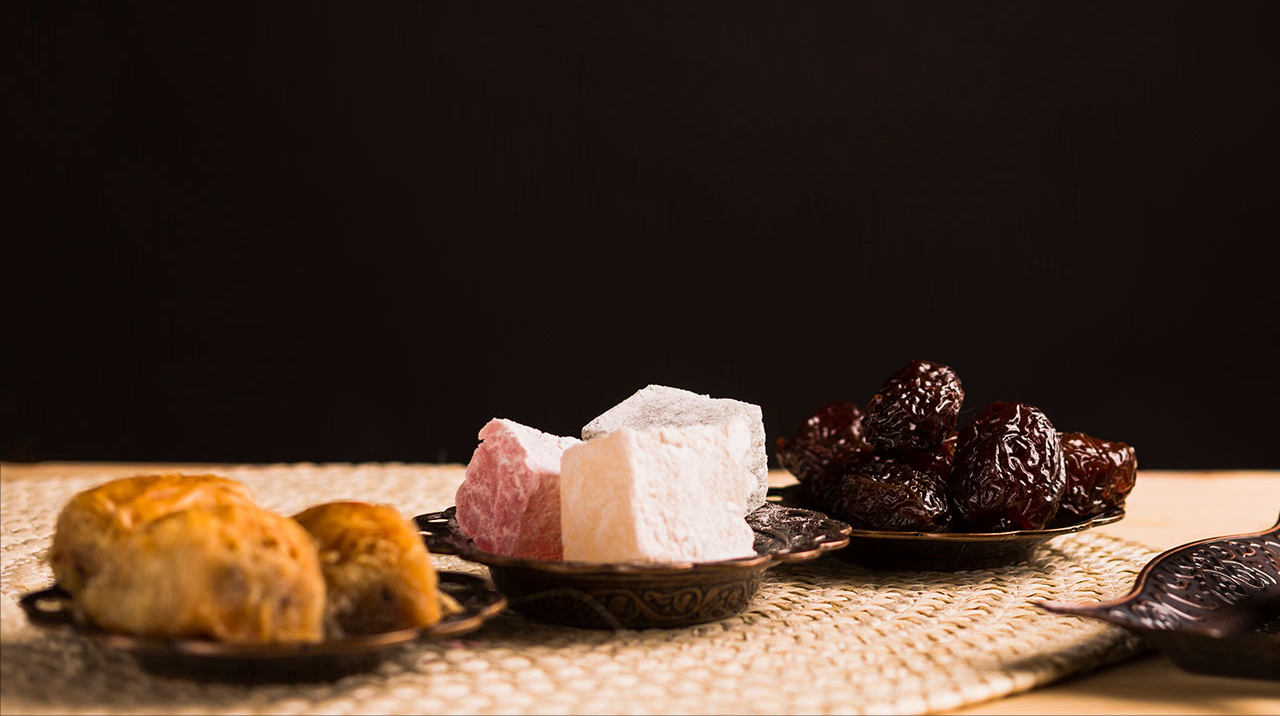
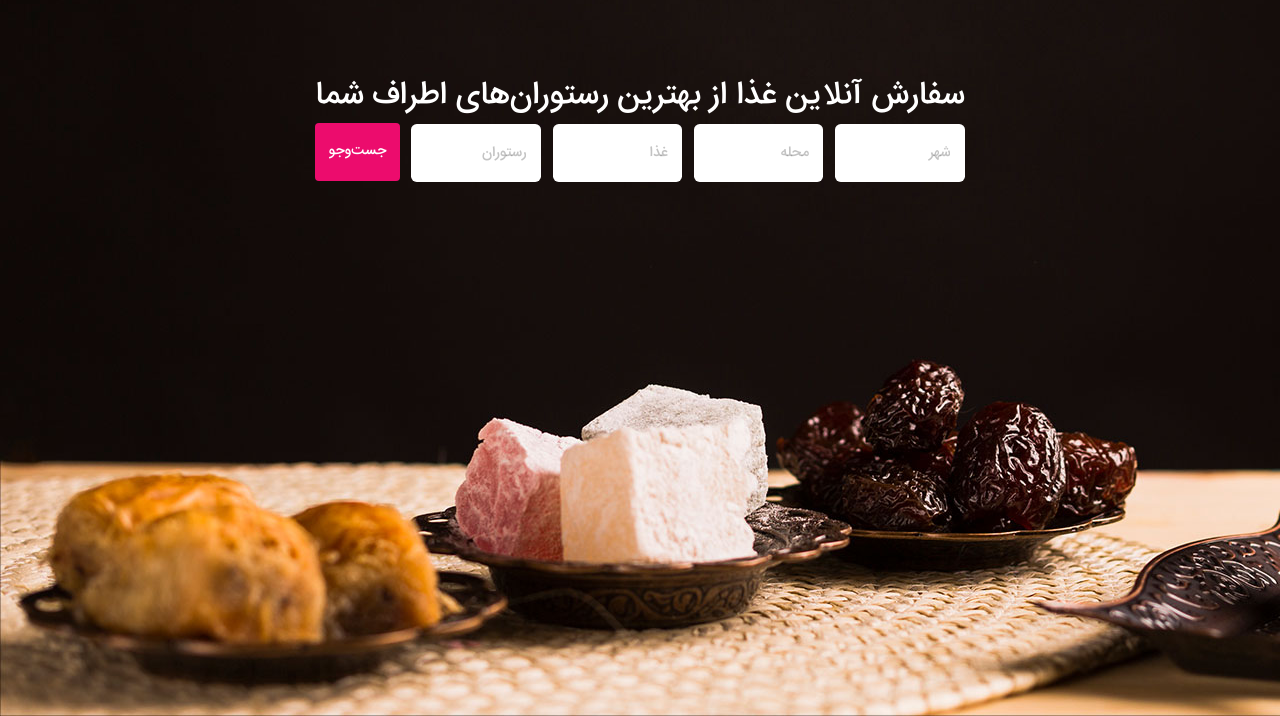
Before and after one commit to jameasl/snapfood, a plain HTML site: page index.html in a window 1280 px wide. Shown: the part 84-800 px from the top of the page. Drawn offline with nearby package versions, Linux system fonts and the light colour scheme.

Commit message:
add header search

```diff
--- a/assets/css/style.css
+++ b/assets/css/style.css
@@ -3,10 +3,25 @@ body {
     text-align: right;
     font-family: iransans;
 }
+input[type='text']::placeholder {
+    color: rgba(128, 128, 128, 0.473);
+}
 @font-face {
     font-family: iransans;
     src: url(../font/IRANSansWebFaNum-Medium.woff2);
 }
+/* buttons  */
+.btn-pink {
+    background-color: #ec0c6d;
+    color: white;
+    height: 4em;
+    font-size: 0.9em;
+}
+.btn-pink:hover {
+    color: white;
+    background-color: #8a0840;;
+}
+/* header  */
 .header {
     background-image: url(../img/web1.jpg);
     background-size: cover;
@@ -42,6 +57,27 @@ body {
 .login > span:nth-of-type(2){
     cursor: pointer;
 }
+.lang{
+    cursor: pointer;
+}
+.header-search {
+    display: flex;
+    justify-content: center;
+    margin-top: 5em;
+}
+.header-search input[type='text'] {
+    width: 9em;
+    height: 4em;
+    border-radius: 0.4em;
+    outline: none;
+    padding: 0 1em;
+    font-size: 0.9em;
+    border: none;
+    margin-left: 0.5em;
+}
+
+
+/* end of header  */
 
   @media (min-width: 576px) {
 
--- a/index.html
+++ b/index.html
@@ -31,6 +31,21 @@
                 <img src="assets/img/snappfood_logo.svg">
             </div>
         </div>
+        <div class="header-search">
+            <div>
+                <h2>سفارش آنلاین غذا از بهترین رستوران‌های اطراف شما
+                </h2>
+                <div>
+                    <form>
+                        <input type="text" placeholder="شهر">
+                        <input type="text" placeholder="محله">
+                        <input type="text" placeholder="غذا">
+                        <input type="text" placeholder="رستوران">
+                        <input type="submit" class="btn btn-pink" value="جست‌و‌جو">
+                    </form>
+                </div>
+            </div>
+        </div>
     </div>
 
     <!-- Optional JavaScript -->
```
